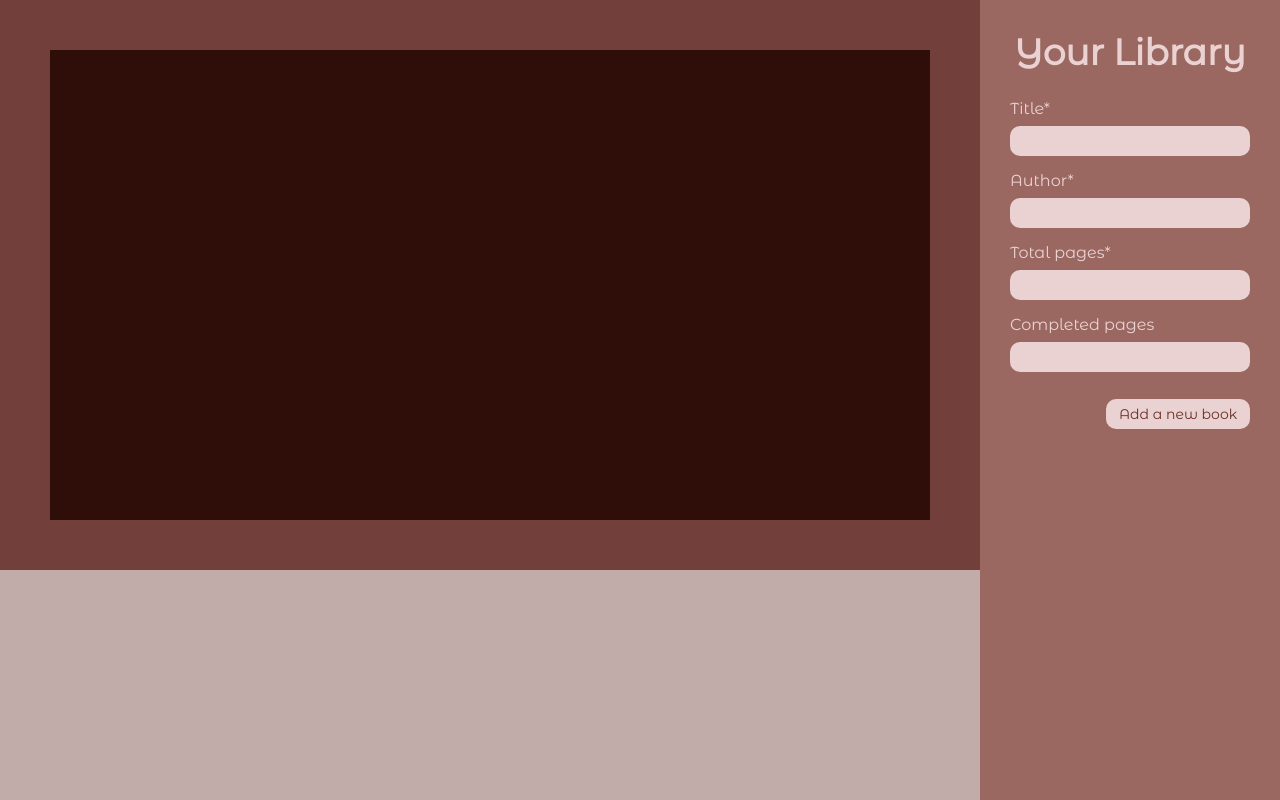
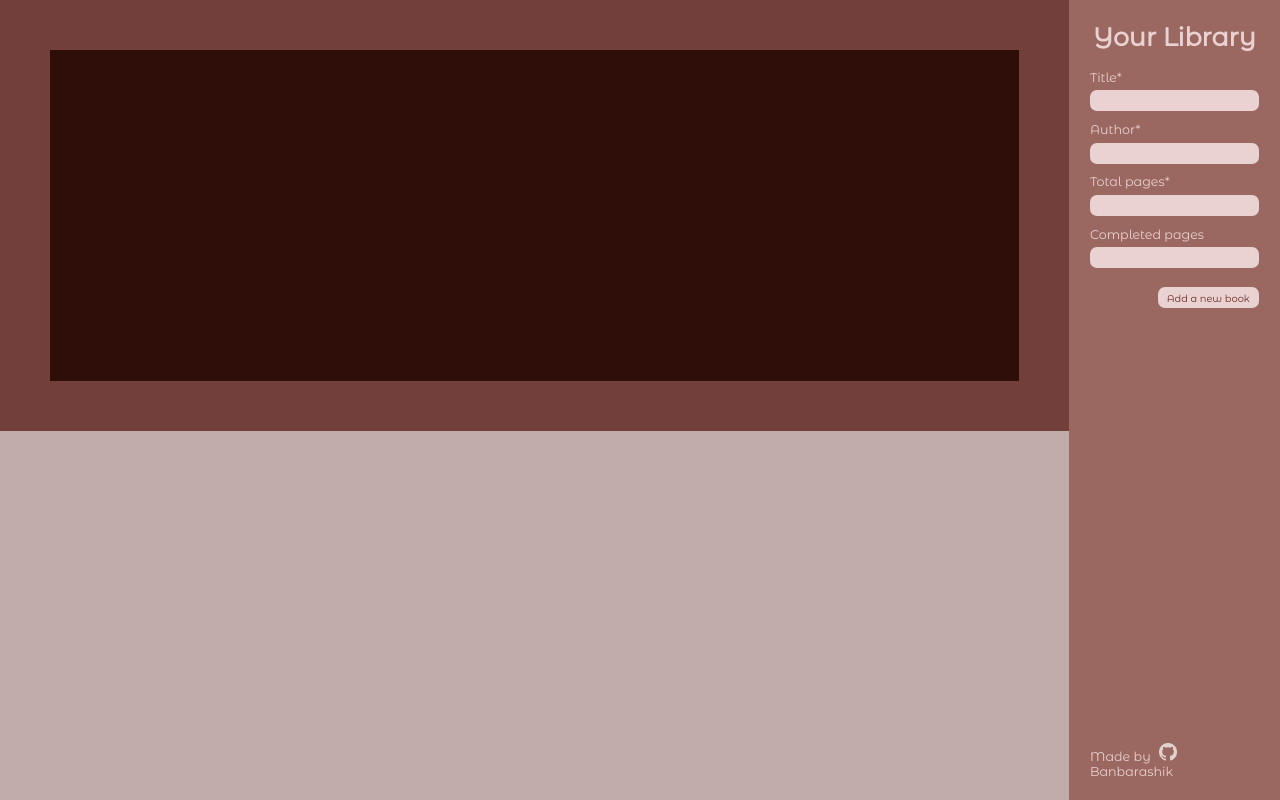
Before and after one commit to Banbarashik/Library, a plain HTML site: page index.html in a window 1280 px wide. Drawn offline with Linux system fonts and the light colour scheme.

Commit message:
added a credit panel

```diff
--- a/index.html
+++ b/index.html
@@ -35,6 +35,13 @@
       </div>
       <input type="submit" value="Add a new book" id="add-book" />
       <p id="error-message"></p>
+      <p id="credit">
+        Made by
+        <a href="https://github.com/Banbarashik" target="_blank">
+          <img src="GitHub-Mark-Light-32px.png" alt="git-icon" />
+          Banbarashik
+        </a>
+      </p>
     </form>
     <main id="bookshelf">
       <section class="cards"></section>
--- a/style.css
+++ b/style.css
@@ -25,6 +25,11 @@ body {
   font-family: "Montserrat Alternates", sans-serif;
   font-size: 1.6rem;
   background-color: #723f3b6e;
+}
+
+a {
+  color: inherit;
+  text-decoration: none;
 }
 
 input {
@@ -89,20 +94,6 @@ input[type="number"] {
   gap: 1rem;
   margin-left: auto;
   text-align: center;
-}
-
-#book-form {
-  display: flex;
-  gap: 1.5rem;
-  flex-direction: column;
-  position: fixed;
-  right: 0;
-  top: 0;
-  width: 30rem;
-  height: 100vh;
-  padding: 3rem 3rem 0;
-  background-color: hsl(7.9, 22.9%, 49%);
-  color: hsl(0, 38.5%, 87.3%);
 }
 
 .author-and-pages {
@@ -207,6 +198,21 @@ input[type="number"] {
   gap: 0.8rem;
 }
 
+#book-form {
+  display: flex;
+  gap: 1.5rem;
+  flex-direction: column;
+  position: fixed;
+  right: 0;
+  top: 0;
+  z-index: 2;
+  width: 30rem;
+  height: 100vh;
+  padding: 3rem;
+  background-color: hsl(7.9, 22.9%, 49%);
+  color: hsl(0, 38.5%, 87.3%);
+}
+
 #add-book {
   width: 60%;
   align-self: end;
@@ -221,7 +227,7 @@ input[type="number"] {
   opacity: 0.6;
 }
 #book-form input {
-  border-radius: 10px;
+  border-radius: 1rem;
   border: none;
   height: 3rem;
   background-color: #ebd2d2;
@@ -240,3 +246,45 @@ h1 {
 #error-message {
   margin-top: 0.9rem;
 }
+
+#credit {
+  margin-top: auto;
+  align-self: center;
+}
+#credit a {
+  margin-left: 5px;
+}
+#credit img {
+  width: 18px;
+  opacity: 0.7;
+}
+
+/* MEDIA QUERIES */
+/* 1730px */
+@media (max-width: 108em) {
+  html {
+    font-size: 58%;
+  }
+}
+/* 1600px */
+@media (max-width: 100em) {
+  html {
+    font-size: 53%;
+  }
+  #bookshelf,
+  #book-form {
+    font-size: 1.8rem;
+  }
+}
+/* 1480px */
+@media (max-width: 92.5em) {
+  html {
+    font-size: 48%;
+  }
+}
+/* 1350px */
+@media (max-width: 84em) {
+  html {
+    font-size: 44%;
+  }
+}
```
Also changed, not shown: GitHub-Mark-Light-32px.png (added).
